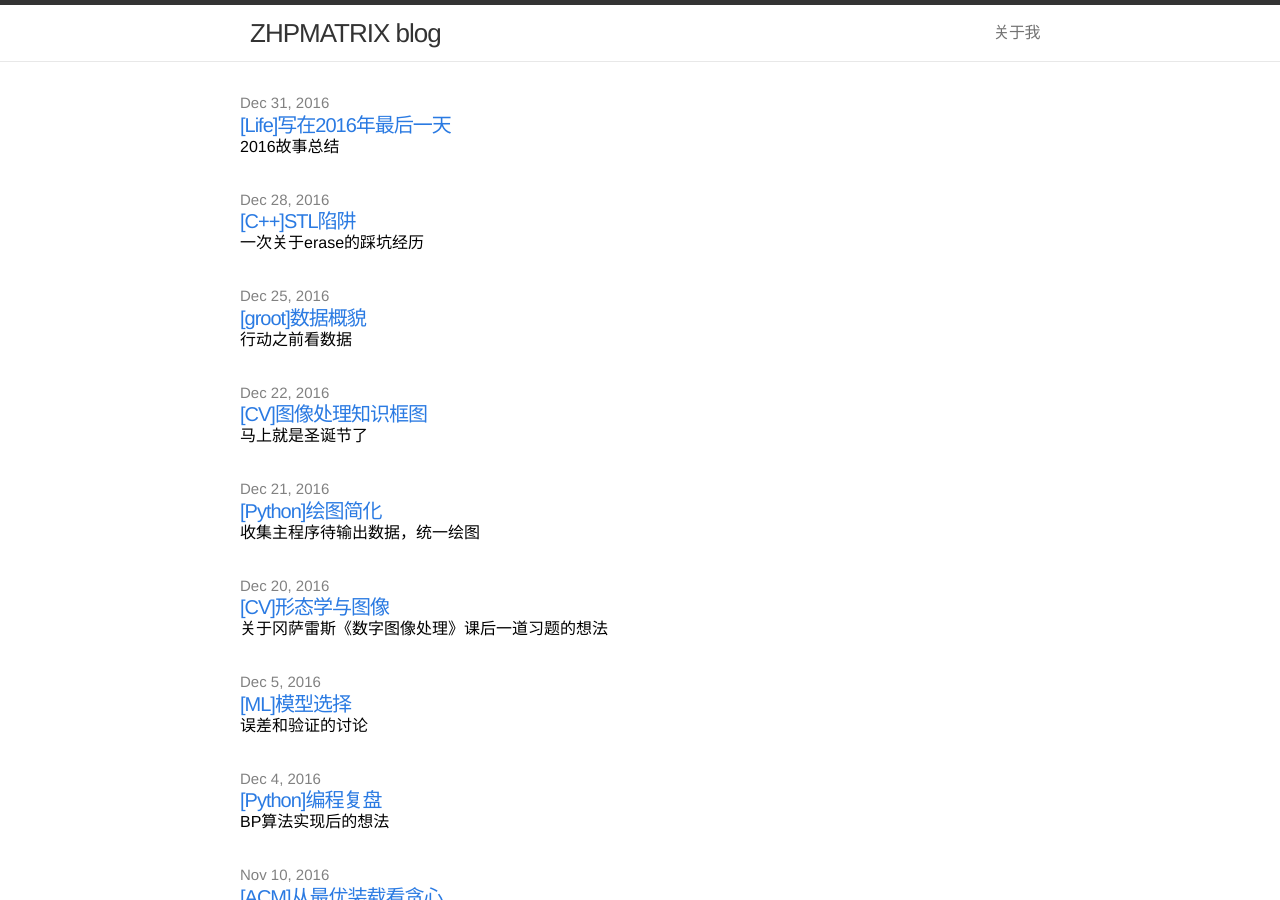
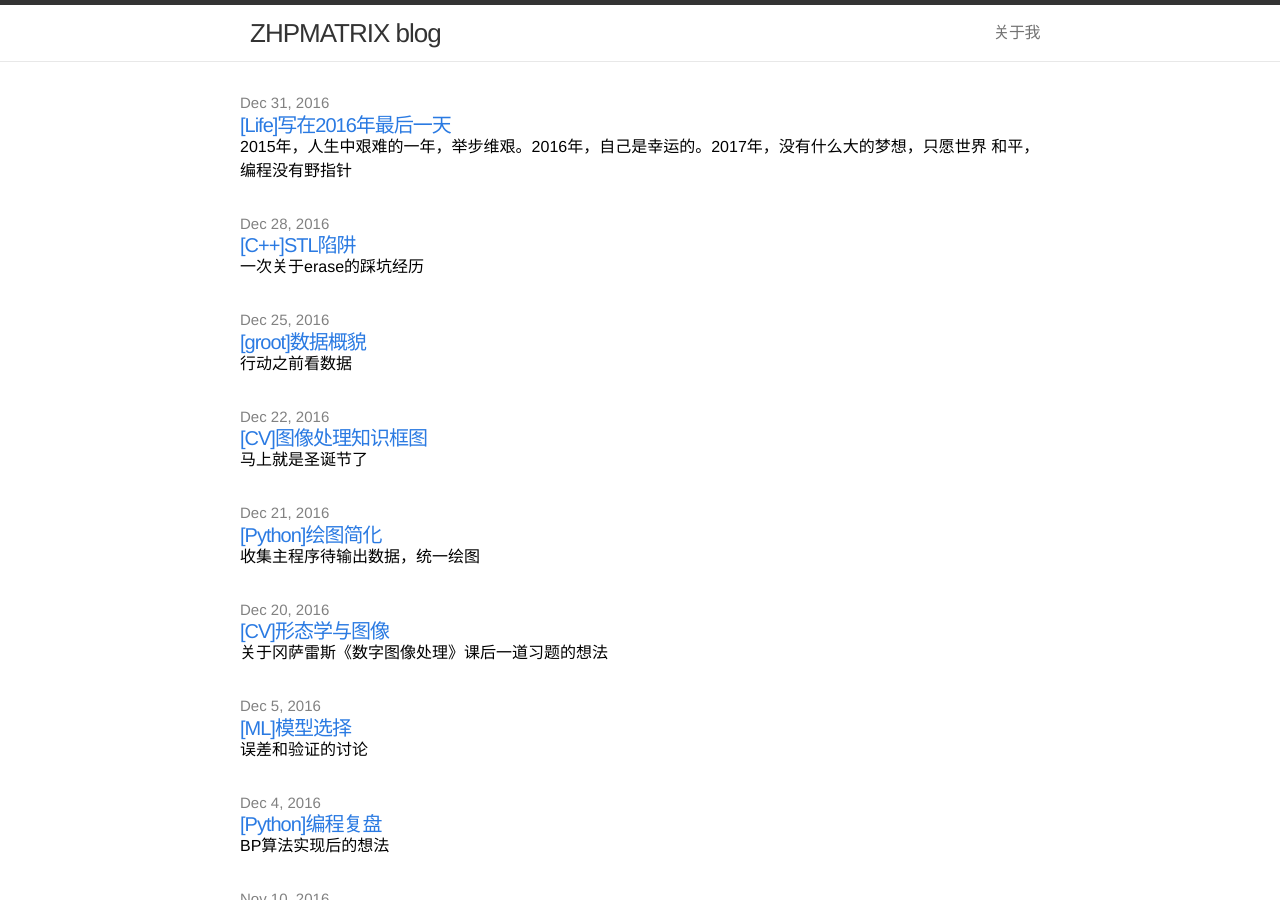
Before and after one commit to zhpmatrix/zhpmatrix.github.io, a Jekyll site: the page built from index.html, in a window 1280 px wide and 900 px high. Built offline with Jekyll 4.4.1, drawn with Linux system fonts in a browser that asks for light colours; comment, search, counter and statistics services are not loaded.

Commit message:
mod summary for 2016

```diff
--- a/_posts/2016-12-31-summary-2016.md
+++ b/_posts/2016-12-31-summary-2016.md
@@ -1,7 +1,9 @@
 ---
 layout: post
 title: "[Life]写在2016年最后一天"
-excerpt: "2016故事总结"
+excerpt: "2015年，人生中艰难的一年，举步维艰。2016年，自己是幸运的。2017年，没有什么大的梦想，只愿世界
+
+和平，编程没有野指针"
 date: 2016-12-31 22:00:00
 ---
 
```
